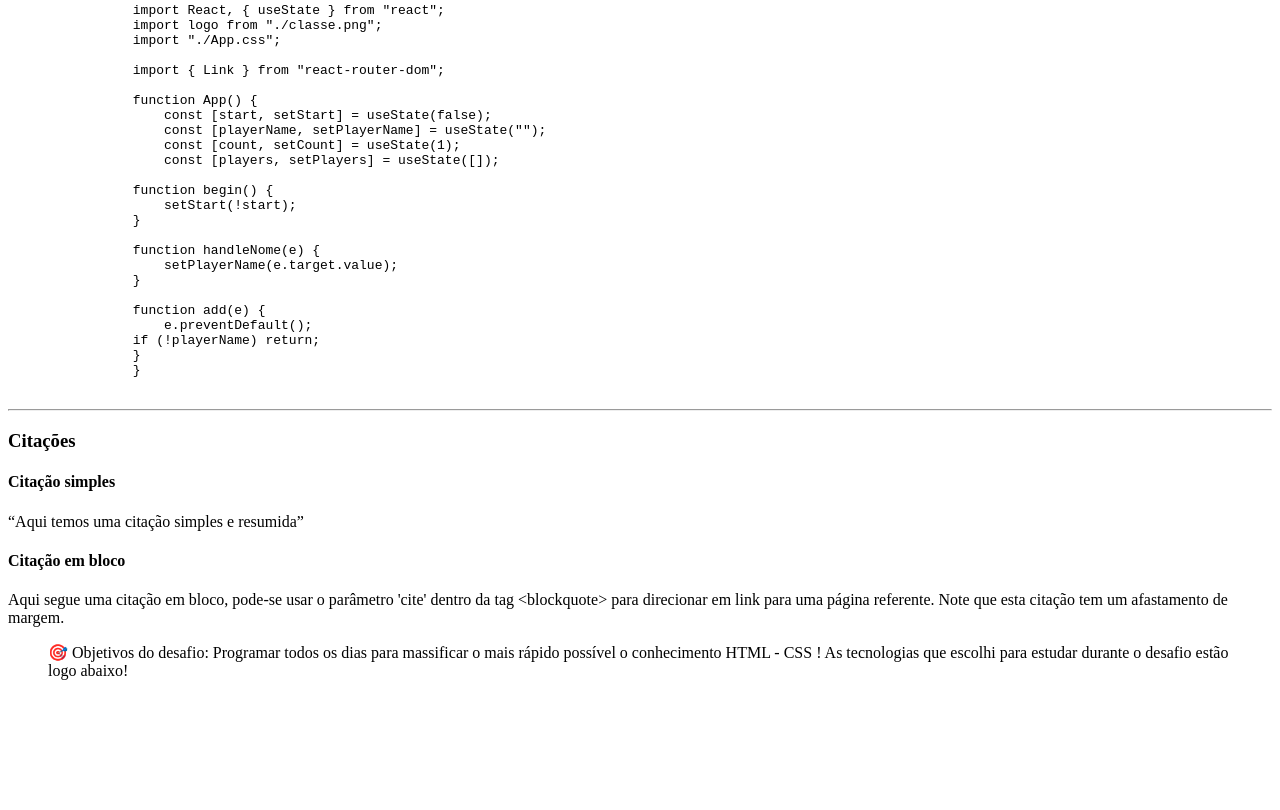
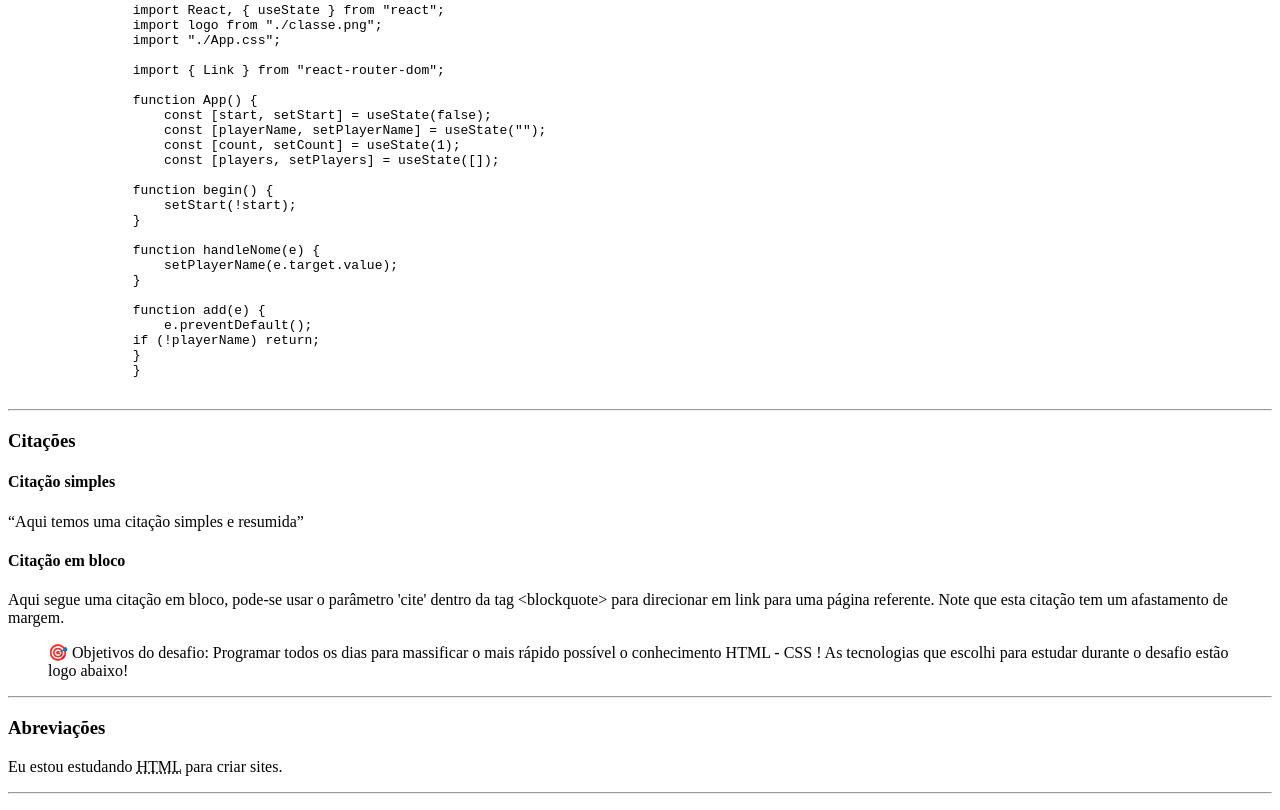
Before and after one commit to Ronaldss/course-html-css, a plain HTML site: page html-css/exercicios/ex007/index.html in a window 1280 px wide. Shown: the part 484-1294 px from the top of the page. Before the commit the page ends 1180 px from the top, so only its background shows below. Drawn offline with Linux system fonts and the light colour scheme.

Commit message:
Tag <abbr> para abreviações

```diff
--- a/html-css/exercicios/ex007/index.html
+++ b/html-css/exercicios/ex007/index.html
@@ -114,6 +114,12 @@
                 As tecnologias que escolhi para estudar durante o desafio estão logo abaixo!
             </blockquote>
         </p>
+        <hr>
+        <h3>Abreviações</h3>
+        <p>
+            Eu estou estudando <abbr title="Hyper Text Markup Language">HTML</abbr> para criar sites.
+        </p>
+        <hr>
     </p>
 </body>
 </html>
```
